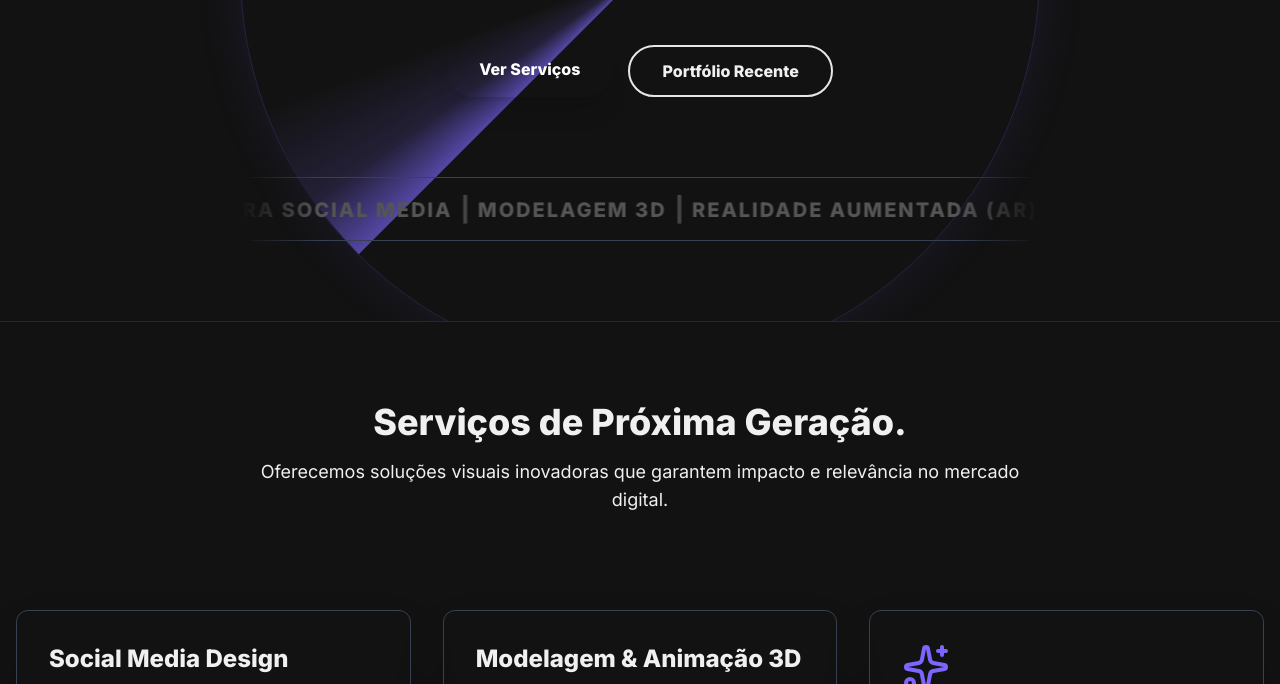
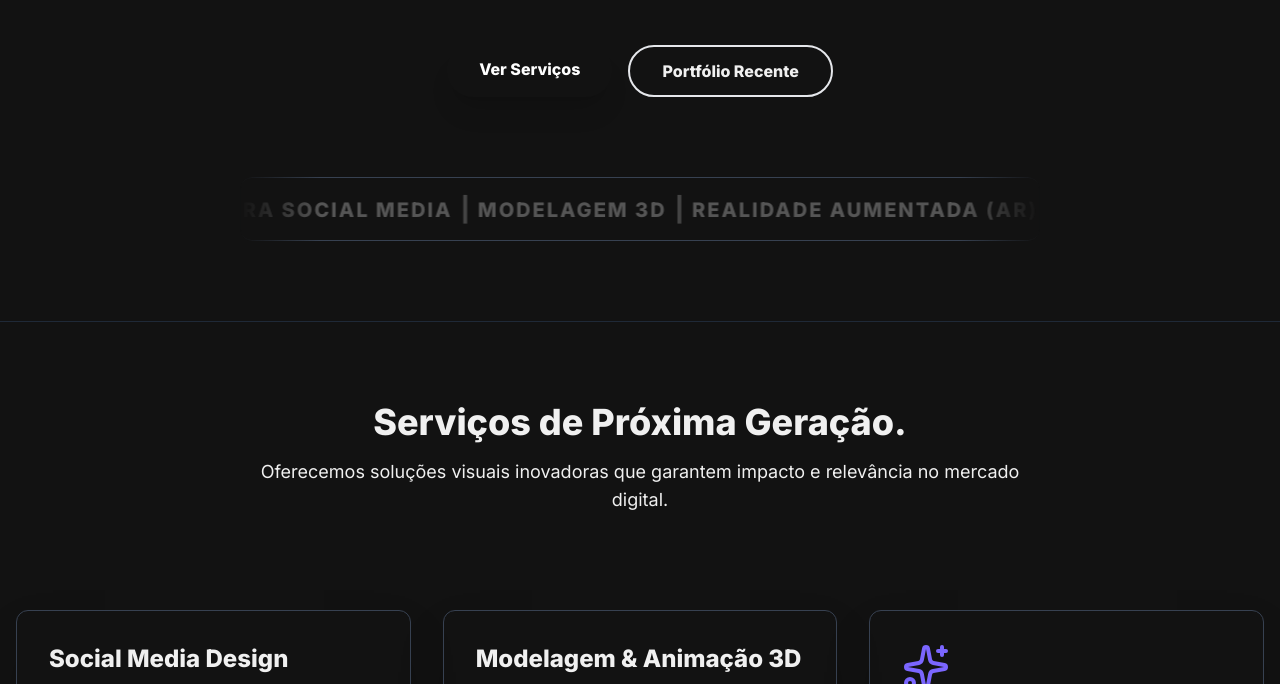
Before and after one commit to axbdc/oficial, a plain HTML site: page index.html in a window 1280 px wide. Shown: the part 463-1147 px from the top of the page. Drawn offline with nearby package versions, Linux system fonts and the light colour scheme.

Commit message:
Update index.html

```diff
--- a/index.html
+++ b/index.html
@@ -308,9 +308,6 @@
     <section class="relative min-h-[85vh] flex items-center justify-center text-center px-4 py-20 overflow-hidden bg-primary-dark">
 
         <!-- NOVO: Animação de Arco de Radar -->
-        <div id="radar-bg">
-            <div id="radar-arc"></div>
-        </div>
 
         <div class="max-w-4xl mx-auto relative z-10">
             <h1 class="text-5xl sm:text-7xl font-extrabold leading-tight mb-6">
```
